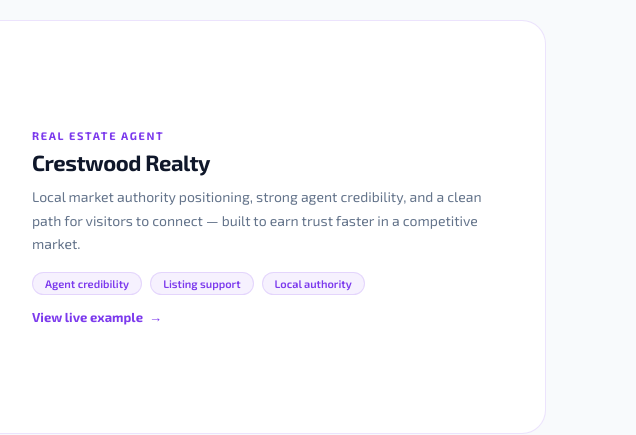
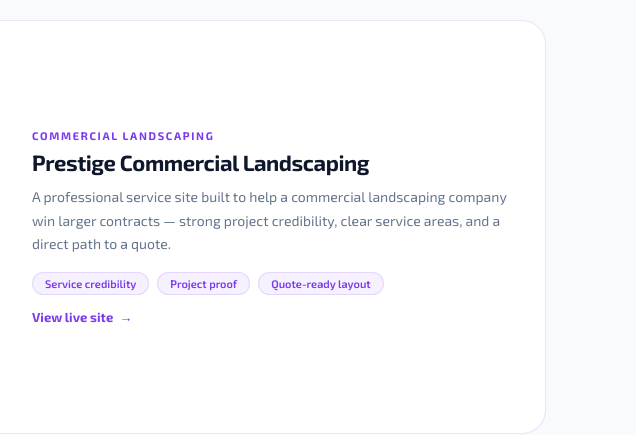
Before and after one commit to TurnkeyCFO/turnkey-web-launchpad, a website: page docs/index.html in a window 1280 px wide. Shown: the part 2860-3295 px from the top of the page, 644-1280 px from the left. Drawn offline with Linux system fonts and the light colour scheme.

Commit message:
feat: replace Crestwood with Prestige Commercial Landscaping on home showcase

```diff
--- a/docs/index.html
+++ b/docs/index.html
@@ -353,20 +353,20 @@
     </div>
 
     <div class="showcase-stack">
-      <a class="showcase-row glow-card" href="https://turnkeycfo.github.io/web-portfolio/sites/06-crestwood-realty/index.html" target="_blank" rel="noreferrer" data-reveal>
+      <a class="showcase-row glow-card" href="https://ricky11west.github.io/prestige-commercial-landscaping/" target="_blank" rel="noreferrer" data-reveal>
         <div class="showcase-media">
-          <img src="https://images.unsplash.com/photo-1600585154526-990dced4db0d?auto=format&fit=crop&w=1600&q=80" alt="Crestwood Realty website" loading="lazy">
+          <img src="./assets/prestige.png" alt="Prestige Commercial Landscaping website" loading="lazy">
           <span class="showcase-count">01</span>
           <span class="showcase-tag">Full website</span>
         </div>
         <div class="showcase-copy">
-          <div class="showcase-kicker">Real estate agent</div>
-          <h3>Crestwood Realty</h3>
-          <p>Local market authority positioning, strong agent credibility, and a clean path for visitors to connect — built to earn trust faster in a competitive market.</p>
+          <div class="showcase-kicker">Commercial landscaping</div>
+          <h3>Prestige Commercial Landscaping</h3>
+          <p>A professional service site built to help a commercial landscaping company win larger contracts — strong project credibility, clear service areas, and a direct path to a quote.</p>
           <div class="showcase-points">
-            <span>Agent credibility</span><span>Listing support</span><span>Local authority</span>
+            <span>Service credibility</span><span>Project proof</span><span>Quote-ready layout</span>
           </div>
-          <span class="inline-link">View live example</span>
+          <span class="inline-link">View live site</span>
         </div>
       </a>
 
```
Also changed, not shown: public/index.html (+7 -7 lines).
